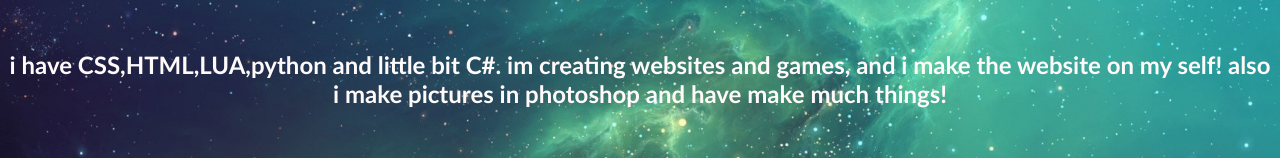
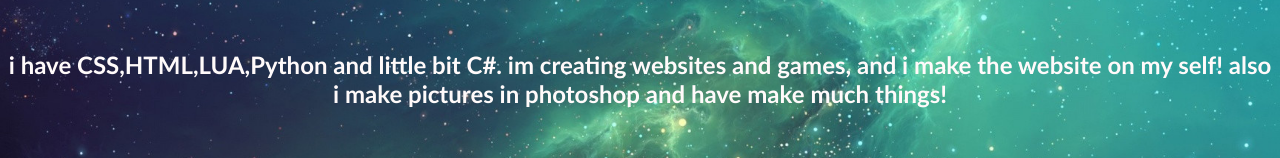
Before and after one commit to SwordSlide/SwordWeb.com, a plain HTML site: page index.html in a window 1280 px wide. Shown: the part 194-352 px from the top of the page. Drawn offline with Linux system fonts and the light colour scheme.

Commit message:
Update index.html

```diff
--- a/index.html
+++ b/index.html
@@ -9,7 +9,7 @@
 
     <h1>Swordslide progammer!</h1>
     <h2>Work:</h2>
-    <h3>i have CSS,HTML,LUA,python and little bit C#. im creating websites and games, and i make the website on my self!
+    <h3>i have CSS,HTML,LUA,Python and little bit C#. im creating websites and games, and i make the website on my self!
         also i make pictures in photoshop and have make much things!
     </h3>
     <h4>Delivery</h4>
```
